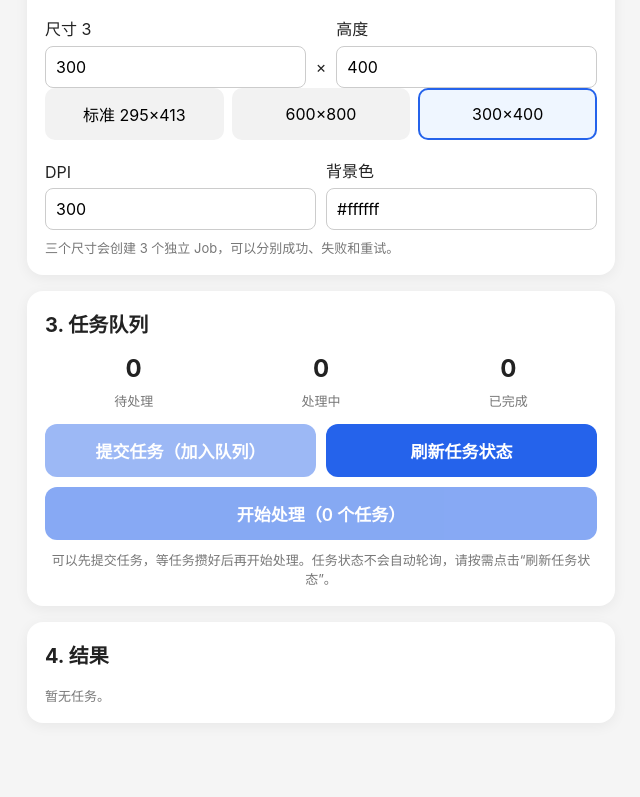
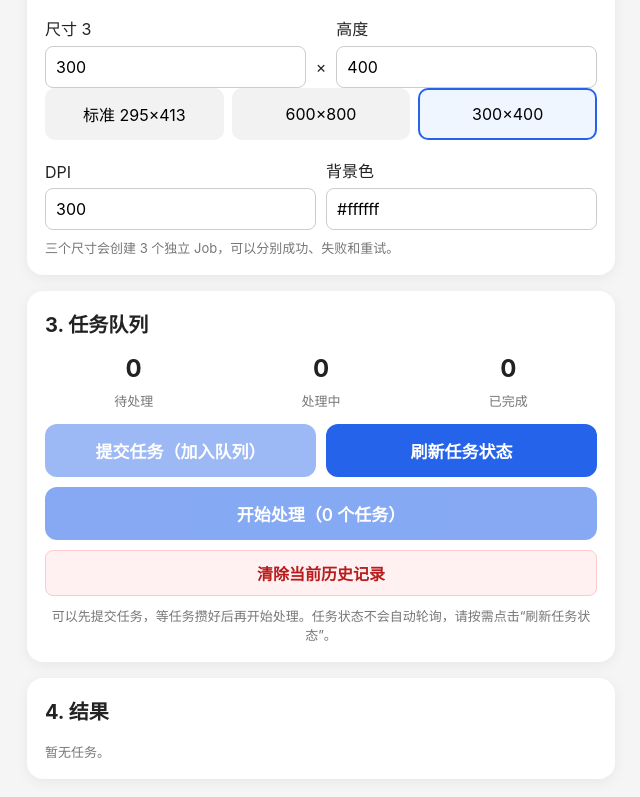
Before and after one commit to jiojiojackson/id-photo-front, a Next.js app: page / in a window 1280 px wide. Shown: the part 606-1403 px from the top of the page, without its empty margins (319-959 px from the left). Built offline with nearby package versions, Linux system fonts and the light colour scheme.

Commit message:
feat: add clear history button

```diff
--- a/app/page.tsx
+++ b/app/page.tsx
@@ -59,6 +59,7 @@ export default function Home() {
   const [submitting, setSubmitting] = useState(false);
   const [starting, setStarting] = useState(false);
   const [refreshing, setRefreshing] = useState(false);
+  const [resetting, setResetting] = useState(false);
   const [error, setError] = useState("");
   const [queued, setQueued] = useState(0);
   const [counts, setCounts] = useState({ queued: 0, processing: 0, completed: 0, failed: 0, total: 0 });
@@ -80,6 +81,21 @@ export default function Home() {
       if (times.length) setAvgSeconds(Math.max(5, times.reduce((a: number, b: number) => a + b, 0) / times.length / 1000));
     } catch { /* manual refresh can fail transiently */ }
     finally { setRefreshing(false); }
+  }
+
+  async function resetHistory() {
+    if (resetting) return;
+    const confirmed = window.confirm("确定清除当前所有任务和历史记录吗？\n\n这会删除当前 Job、请求记录和 Worker Run，无法恢复。\n如果 Lightning 正在处理任务，请先确认它已经停止。\n\n清除后会回到初始状态。" );
+    if (!confirmed) return;
+    setResetting(true); setError("");
+    try {
+      const response = await fetch("/api/jobs/reset", { method: "POST" });
+      const data = await response.json().catch(() => null);
+      if (!response.ok) throw new Error(data?.error || `清除失败 (${response.status})`);
+      setCounts({ queued: 0, processing: 0, completed: 0, failed: 0, total: 0 });
+      setQueued(0); setWorkerStatus("idle"); setJobs([]);
+    } catch (err) { setError(err instanceof Error ? err.message : "清除历史记录失败"); }
+    finally { setResetting(false); }
   }
 
   function handleFile(selected: File) {
@@ -170,6 +186,9 @@ export default function Home() {
         <button className="generate" onClick={startProcessing} disabled={!canStart} style={{ marginTop: 10, opacity: canStart ? 1 : 0.55 }}>
           {starting || workerStatus === "starting" ? "正在唤醒 Lightning…" : workerStatus === "running" ? `处理中（${counts.processing} 个）` : queued ? `开始处理（${queued} 个任务）` : "开始处理（0 个任务）"}
         </button>
+        <button onClick={resetHistory} disabled={resetting || starting} style={{ width: "100%", marginTop: 10, padding: "10px 14px", border: "1px solid #fecaca", borderRadius: 8, background: "#fff1f2", color: "#b91c1c", fontWeight: 600, cursor: resetting ? "wait" : "pointer" }}>
+          {resetting ? "正在清除历史记录…" : "清除当前历史记录"}
+        </button>
         <div className="hint" style={{ textAlign: "center", marginTop: 10 }}>{queued ? `根据历史处理速度，预计 ${estimate}。点击开始后才生成临时 R2 URL 并唤醒 Lightning。` : "可以先提交任务，等任务攒好后再开始处理。任务状态不会自动轮询，请按需点击“刷新任务状态”。"}</div>
         {error && <div className="error">{error}</div>}
       </section>
```
